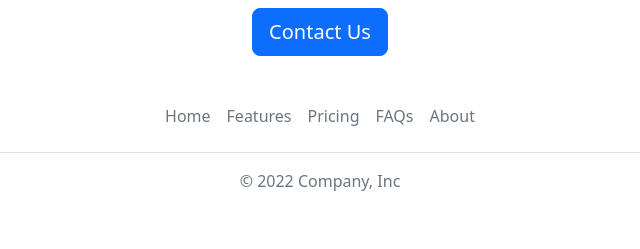
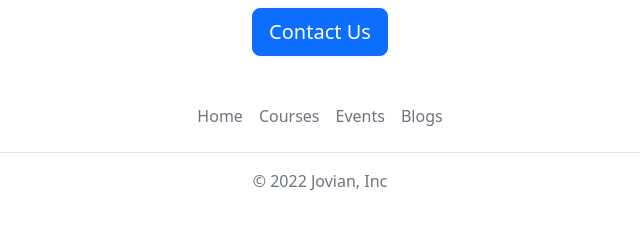
Before and after one commit to nageshpk/jovian-flask-site, a Flask app: page / in a window 1280 px wide. Shown: the part 1460-1709 px from the top of the page, without its empty margins (320-960 px from the left). Run offline with Flask 2, Linux system fonts and the light colour scheme.

Commit message:
-Fixed footer links -apply button linked to mailto option

```diff
--- a/templates/footer.html
+++ b/templates/footer.html
@@ -1,12 +1,11 @@
 <div class="container">
   <footer class="py-3 my-4">
     <ul class="nav justify-content-center border-bottom pb-3 mb-3">
-      <li class="nav-item"><a href="#" class="nav-link px-2 text-muted">Home</a></li>
-      <li class="nav-item"><a href="#" class="nav-link px-2 text-muted">Features</a></li>
-      <li class="nav-item"><a href="#" class="nav-link px-2 text-muted">Pricing</a></li>
-      <li class="nav-item"><a href="#" class="nav-link px-2 text-muted">FAQs</a></li>
-      <li class="nav-item"><a href="#" class="nav-link px-2 text-muted">About</a></li>
+      <li class="nav-item"><a href="https://www.jovian.ai/" target="_blank"class="nav-link px-2 text-muted">Home</a></li>
+      <li class="nav-item"><a href="https://jovian.ai/learn" target="_blank" class="nav-link px-2 text-muted">Courses</a></li>
+      <li class="nav-item"><a href="https://jovian.ai/events" target="_blank" class="nav-link px-2 text-muted">Events</a></li>
+      <li class="nav-item"><a href="https://blog.jovian.ai/" target="_blank" class="nav-link px-2 text-muted">Blogs</a></li>
     </ul>
-    <p class="text-center text-muted">&copy; 2022 Company, Inc</p>
+    <p class="text-center text-muted">&copy; 2022 Jovian, Inc</p>
   </footer>
 </div>
--- a/templates/jobitem.html
+++ b/templates/jobitem.html
@@ -11,6 +11,6 @@
     {% endif %}
   </div>
   <div class="col-1">
-    <button type="button" class="btn btn-outline-primary">Apply</button>
+    <a href="mailto://hello@jovian.ai?subject=Application for {{job['title']}}" target="_blank" type="button" class="btn btn-outline-primary">Apply</a>
   </div>
 </div>
```
